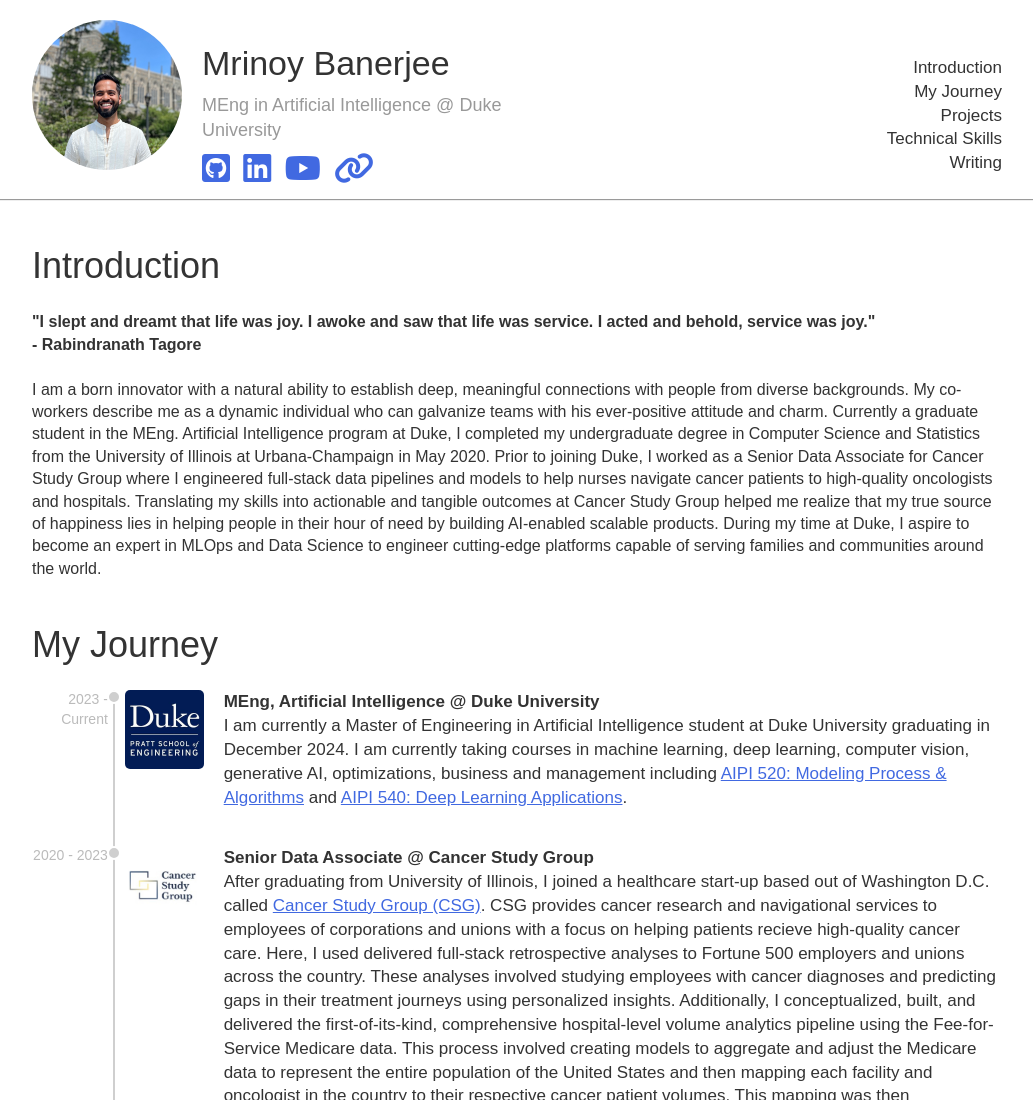
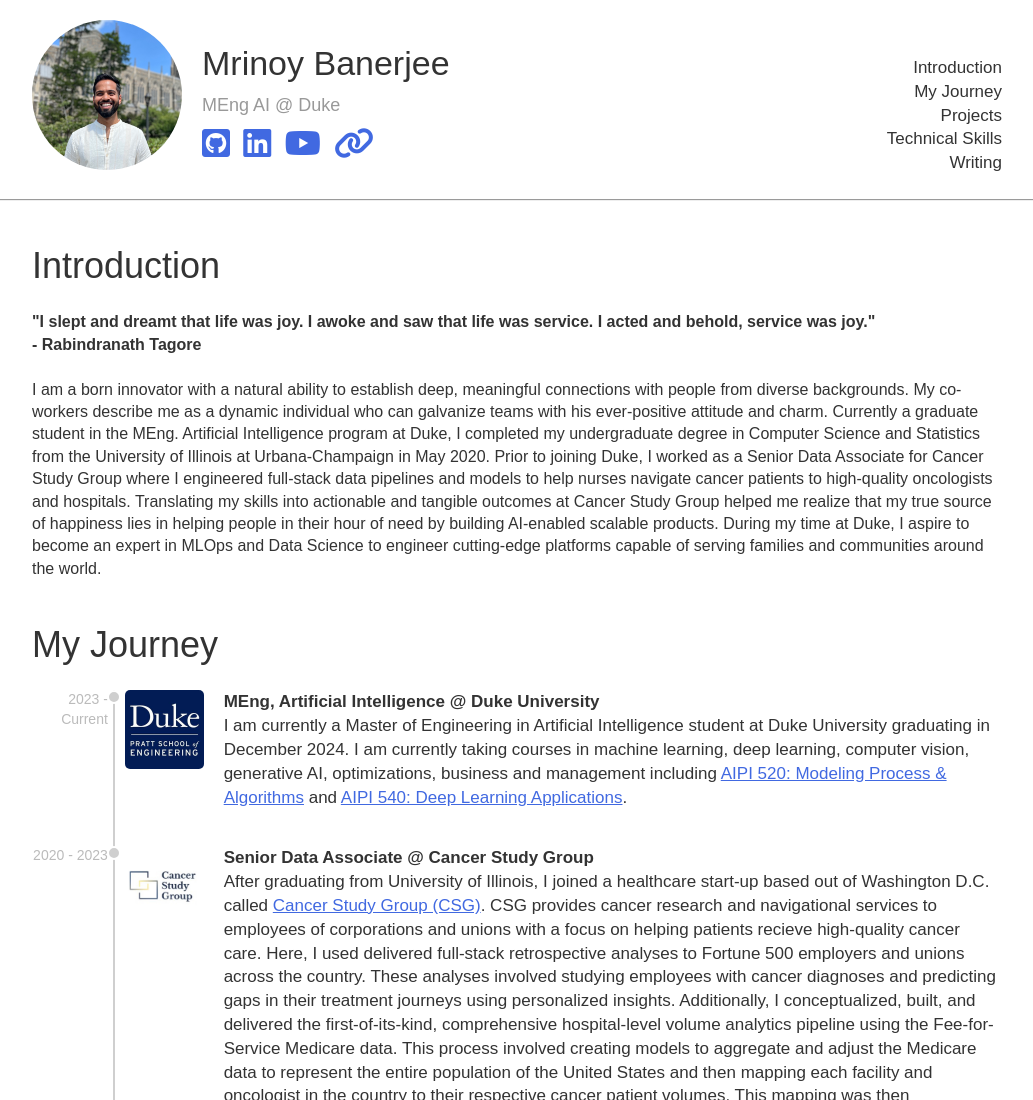
Before and after one commit to mrinoybanerjee/mrinoybanerjee.github.io, a plain HTML site: page index.html in a window 1280 px wide. Shown: the top 1100 px of the page, without its empty margins (123-1156 px from the left). Drawn offline with Linux system fonts and the light colour scheme.

Commit message:
Changed title

```diff
--- a/index.html
+++ b/index.html
@@ -38,7 +38,7 @@
             </div>
             <div id="headDesc">
                 <h1>Mrinoy Banerjee</h1>
-                <h2>MEng in Artificial Intelligence @ Duke University</h2>
+                <h2>MEng AI @ Duke</h2>
                 <div>
                     <span>
                         <a href="https://github.com/mrinoybanerjee">
```
